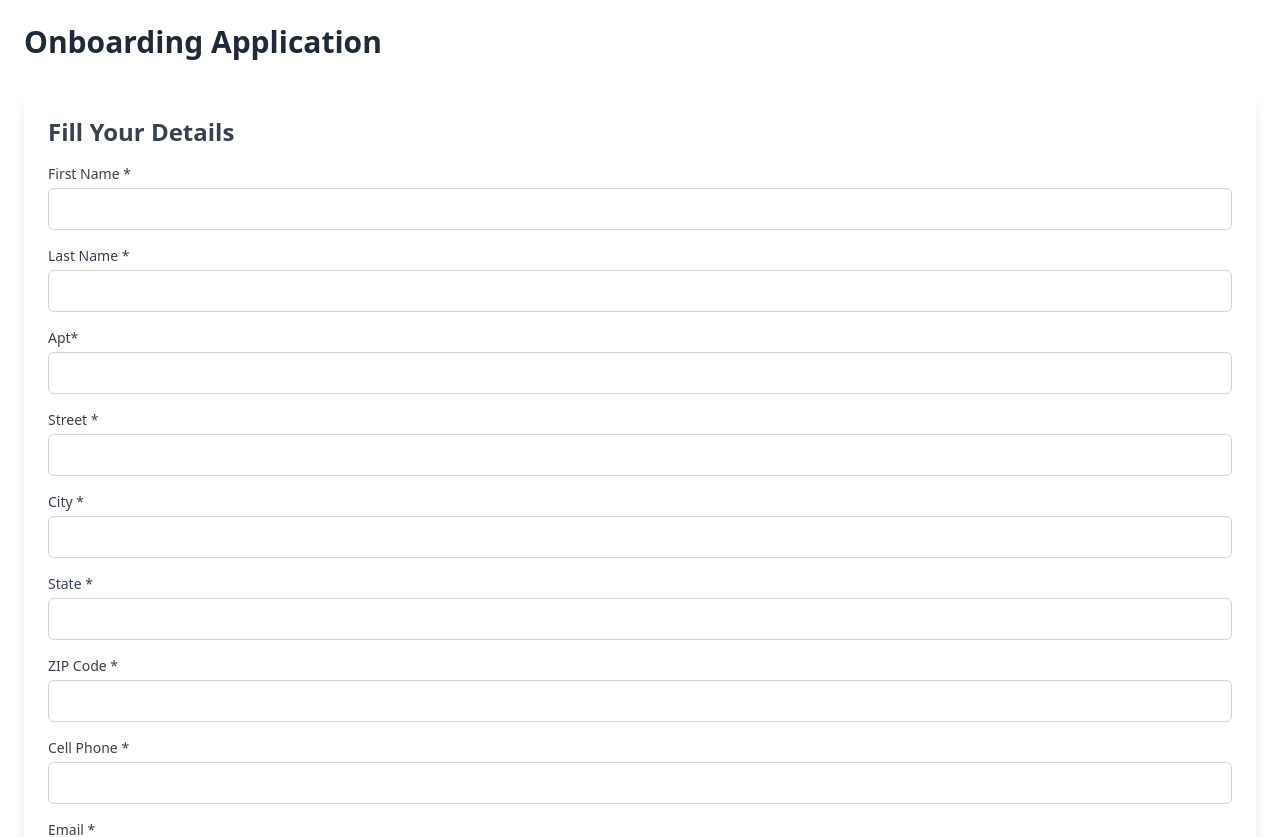
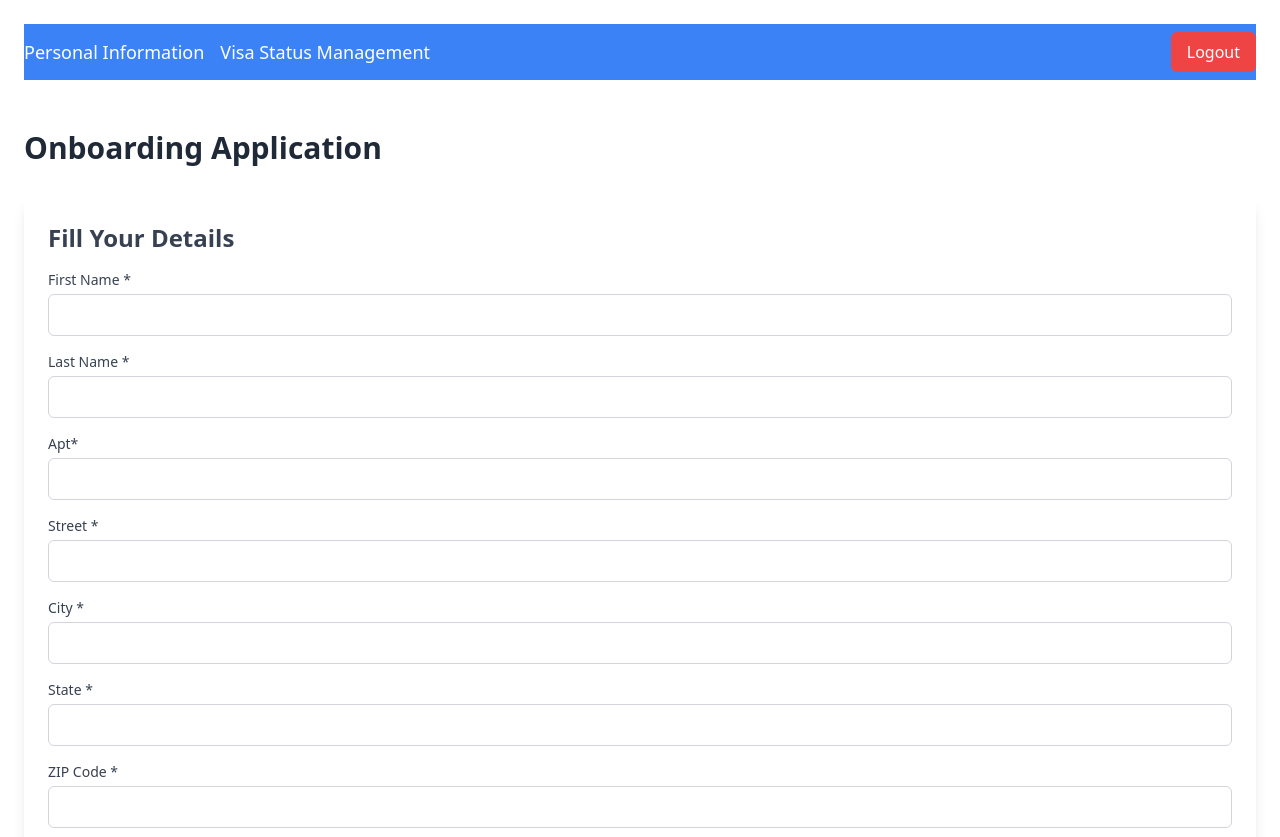
Before and after one commit to Arvin-tc/Chuwa_projectB, a React (Vite) app in the folder project-b/: page /onboarding in a window 1280 px wide. Shown: the top 837 px of the page. Built offline with nearby package versions, Linux system fonts and the light colour scheme; no server answers; sample sign-in values are in the browser's storage.

Commit message:
[Feature]add navigation bar

```diff
--- a/project-b/src/components/common/NavigationBar.jsx
+++ b/project-b/src/components/common/NavigationBar.jsx
@@ -1,31 +1,34 @@
 import React from 'react';
 import { Link, useNavigate } from 'react-router-dom';
-import { useDispatch } from 'react-redux';
-import { logout } from '../../redux/slices/authSlice';
 
-const NavigationBar = () => {
+const Navbar = () => {
     const navigate = useNavigate();
-    const dispatch = useDispatch();
 
     const handleLogout = () => {
-        dispatch(logout());
+        localStorage.removeItem('jwt');
         navigate('/login');
     };
 
     return (
-        <nav className="bg-gray-800 text-white p-4">
-            <div className="container mx-auto flex justify-between items-center">
-                <div className="flex space-x-4">
-                    <Link to="/personal-information" className="hover:underline">
+        <nav className='bg-blue-500 text-white py-2'>
+            <div className='container mx-auto flex justify-between items-center'>
+                <div className='flex space-x-4'>
+                    <Link
+                        to='/personal-info'
+                        className='hover:text-blue-300 text-lg font-medium'
+                    >
                         Personal Information
                     </Link>
-                    <Link to="/visa-status-management" className="hover:underline">
+                    <Link
+                        to='/visa-status'
+                        className='hover:text-blue-300 text-lg font-medium'
+                    >
                         Visa Status Management
                     </Link>
                 </div>
                 <button
                     onClick={handleLogout}
-                    className="bg-red-500 px-4 py-2 rounded-md hover:bg-red-600"
+                    className='bg-red-500 hover:bg-red-600 px-4 py-2 rounded-md text-white font-medium'
                 >
                     Logout
                 </button>
@@ -34,4 +37,4 @@ const NavigationBar = () => {
     );
 };
 
-export default NavigationBar;
+export default Navbar;
--- a/project-b/src/pages/Onboarding.jsx
+++ b/project-b/src/pages/Onboarding.jsx
@@ -4,6 +4,7 @@ import { fetchOnboardingData, submitOnboarding } from '../redux/slices/onboardin
 // TODO import Loading & Error page
 import LoadingPage from '../components/LoadingPage';
 import ErrorPage from '../components/ErrorPage';
+import Navbar from '../components/common/NavigationBar';
 
 const Onboarding = () => {
     const dispatch = useDispatch();
@@ -13,52 +14,14 @@ const Onboarding = () => {
     const [formData, setFormData] = useState({});
     const [files, setFiles] = useState({});
 
-    // useEffect(() => {
-    //     dispatch(fetchOnboardingData());
-    // }, [dispatch]);
-
-    // useEffect(() => {
-    //     dispatch(fetchOnboardingData()).then((response) => {
-    //         if(response.payload?.application) {
-    //             setFormData((prev) => ({
-    //                 ...prev,
-    //                 email: response.payload.application.email,
-    //             }));
-    //         } else {
-    //             const userEmail = response.payload?.user?.email;
-    //             setFormData((prev) => ({
-    //                 ...prev,
-    //                 email: userEmail || '',
-    //             }));
-    //         }
-    //     });
-    // }, [dispatch]);
 
 
 useEffect(() => {
-    // let isMounted = true;
-    //
-    // dispatch(fetchOnboardingData()).then((response) => {
-    //     if (isMounted && response.payload?.application) {
-    //         setFormData((prev) => ({
-    //             ...prev,
-    //             email: response.payload.email,
-    //         }));
-    //     }
-    // });
-    //
-    // return () => {
-    //     isMounted = false; //  prevent side effects
-    // };
+
 
     dispatch(fetchOnboardingData());
 }, [dispatch]);
 
-
-    // const handleInputChange = (e) => {
-    //     const {name, value} = e.target;
-    //     setFormData((prev) => ({...prev, [name]: value}));
-    // };
 
 
 
@@ -184,12 +147,14 @@ const handleReferenceChange = (field, value) => {
 
 return (
     <div className="container mx-auto p-6">
+        <Navbar />
+        <p style={{ marginTop: '50px' }}></p>
         <h1 className="text-3xl font-bold text-gray-800 mb-8">Onboarding Application</h1>
 
         {/* Status: Pending */}
         {status === 'Pending' && (
             <div className="bg-yellow-100 text-yellow-800 p-4 rounded-md mb-6">
-                <p className="text-lg">Your application is under review. Below are the submitted details:</p>
+                <p className="text-lg">Your application is under review. </p>
             </div>
         )}
 
@@ -691,15 +656,7 @@ return (
 </form>
         )}
 
-        {/* Status: Pending - Read-only Application */}
-        {status === 'Pending' && (
-            <div className="bg-gray-50 p-6 rounded-md shadow-md">
-                <h2 className="text-xl font-semibold text-gray-700 mb-4">Submitted Details</h2>
-                <pre className="bg-gray-100 p-4 rounded-md text-sm text-gray-800 overflow-x-auto">
-                    {JSON.stringify(application, null, 2)}
-                </pre>
-            </div>
-        )}
+
     </div>
 );
 };
```
